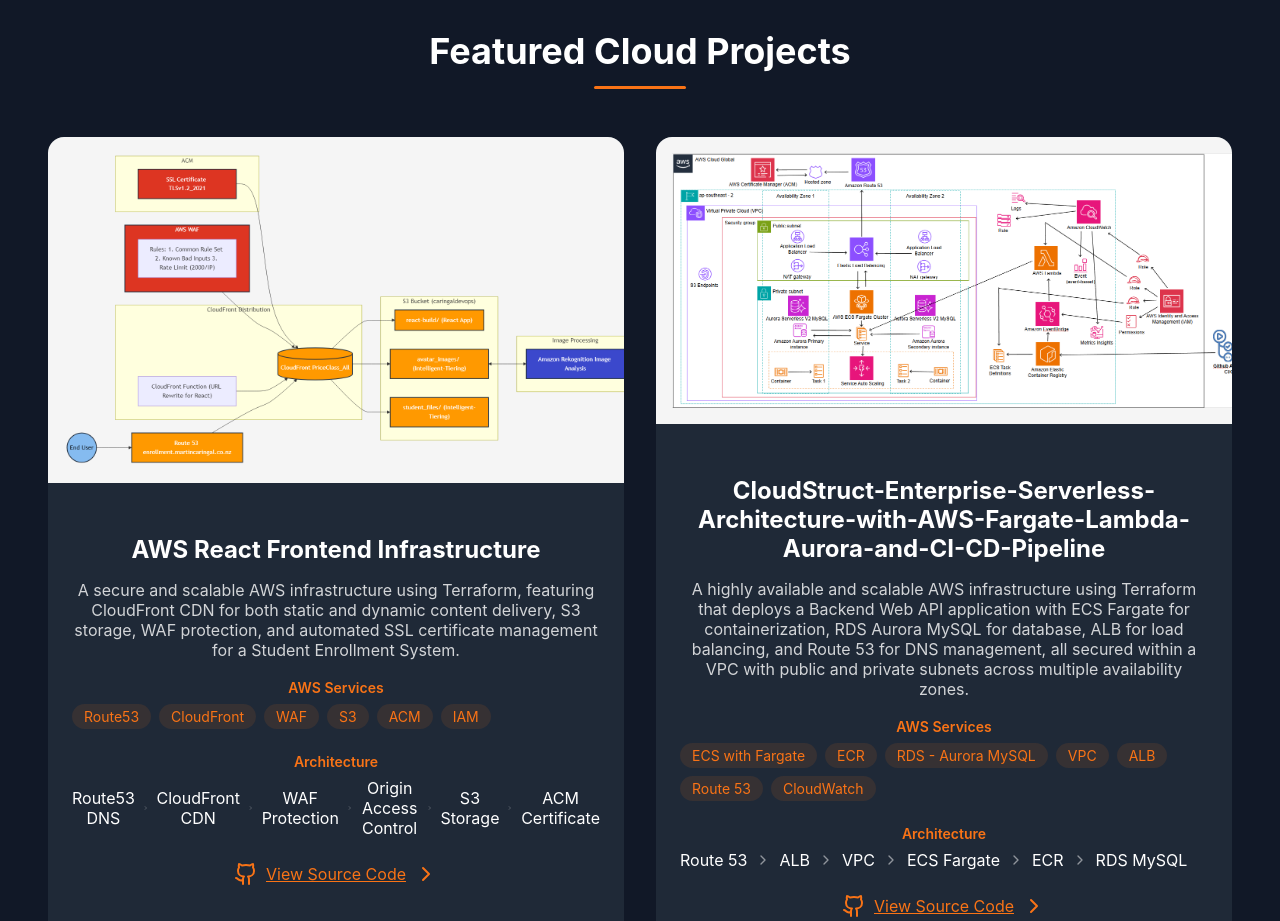
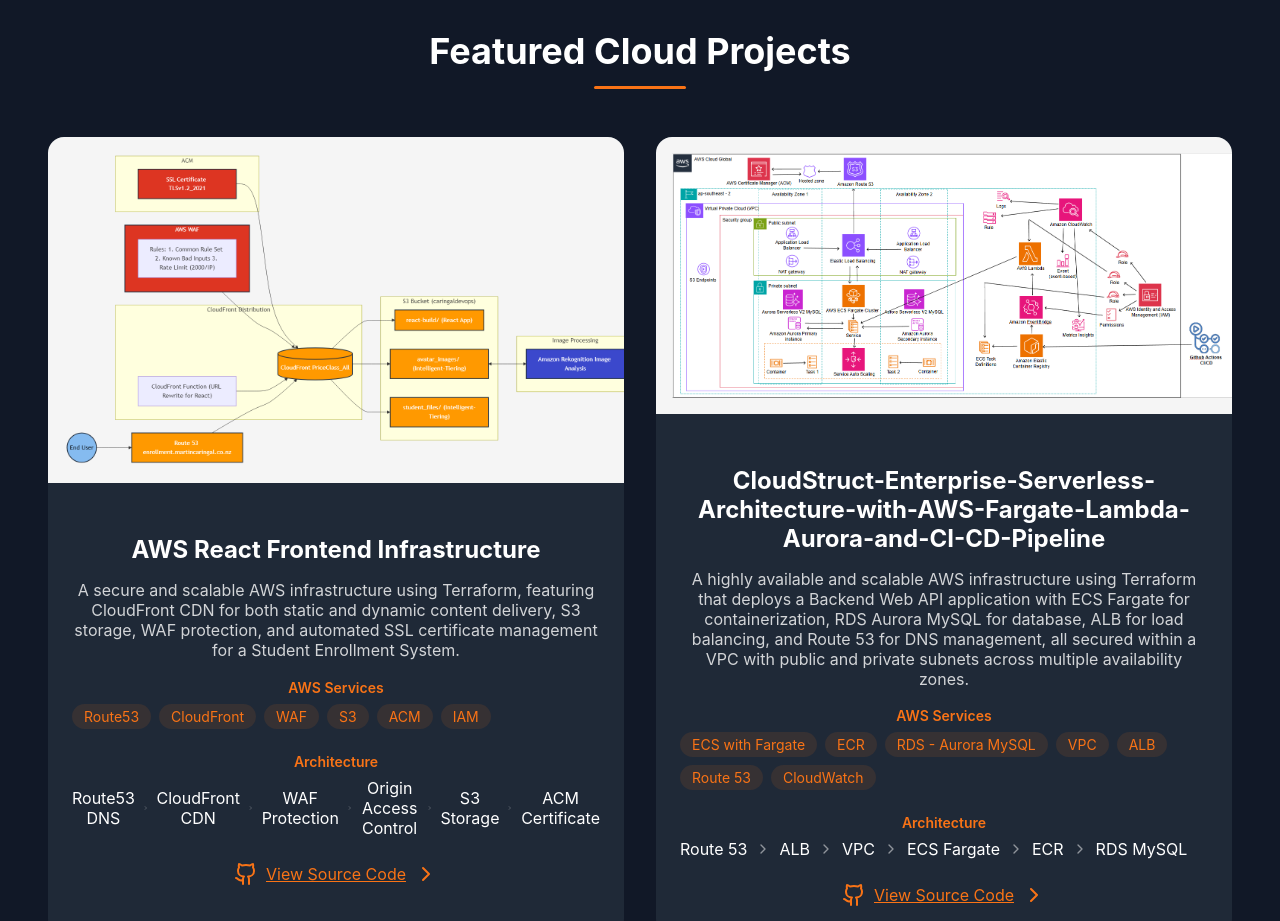
Before and after one commit to CaringalML/My-Portfolio-Website, a React (Create React App) app: page / in a window 1280 px wide. Shown: the part 1900-2821 px from the top of the page. Built offline with nearby package versions, Linux system fonts and the light colour scheme.

Commit message:
update diagram

```diff
--- a/src/components/home.jsx
+++ b/src/components/home.jsx
@@ -91,7 +91,7 @@
     {
       title: "CloudStruct-Enterprise-Serverless-Architecture-with-AWS-Fargate-Lambda-Aurora-and-CI-CD-Pipeline",
       description: "A highly available and scalable AWS infrastructure using Terraform that deploys a Backend Web API application with ECS Fargate for containerization, RDS Aurora MySQL for database, ALB for load balancing, and Route 53 for DNS management, all secured within a VPC with public and private subnets across multiple availability zones.",
-      image: "/img/ECS-Fargate.png",
+      image: "/img/AWS-ECS-Fargate.png",
       services: [
         "ECS with Fargate",
         "ECR",
@@ -102,7 +102,7 @@
         "CloudWatch"
 
     ],
-      github: "https://github.com/CaringalML/AWS-Laravel-RESTful-API-Backend-Infrastructure",
+      github: "https://github.com/CaringalML/CloudStruct-Enterprise-Serverless-Architecture-with-AWS-Fargate-Lambda-Aurora-and-CI-CD-Pipeline.git",
       architecture: [
         "Route 53",
         "ALB",
```
Also changed, not shown: public/img/AWS-ECS-Fargate.png (added), public/img/ECS-Fargate.png (deleted).
